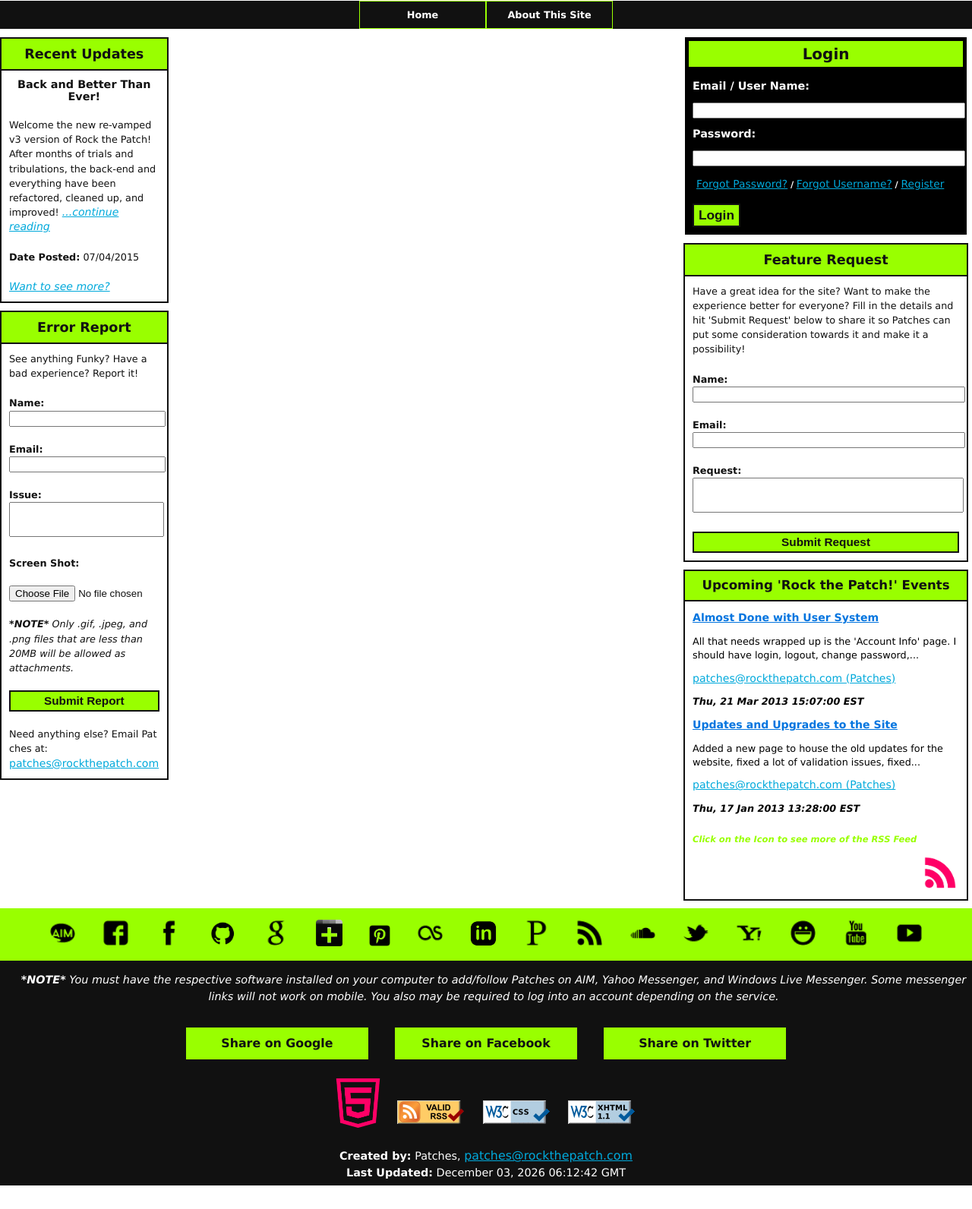
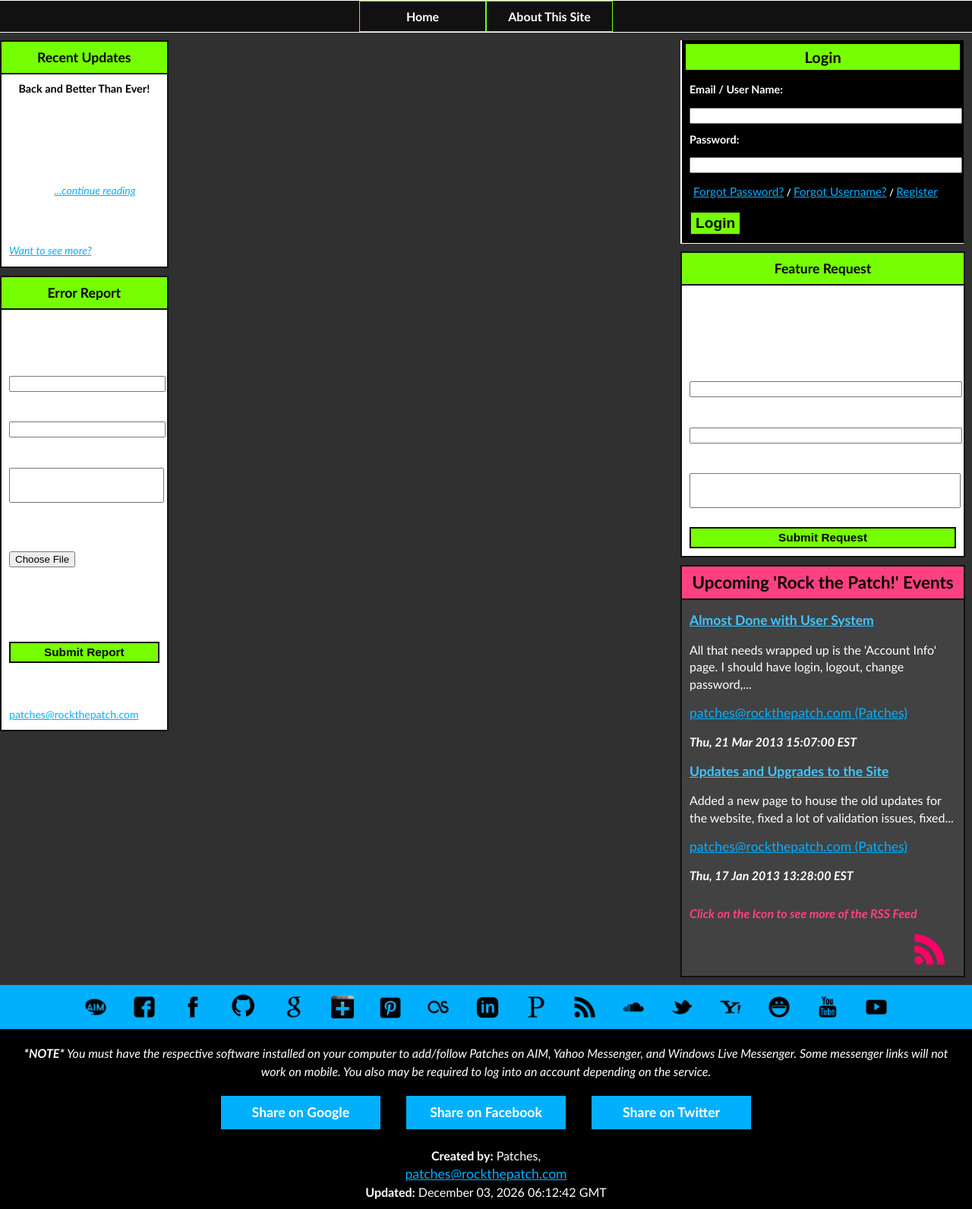
Before and after one commit to nleano05/RockThePatchv3, a PHP site: page / in a window 1280 px wide. Shown: the whole page at 76% size. Before the commit the page ends 1561 px from the top, so only its background shows below. Run offline with PHP 8.4, Linux system fonts and the light colour scheme; data that the repository does not hold is empty; some libraries are stand-ins or nearby versions.

Commit message:
CSS and documentation fixes/updates and fixes based on code analysis
#3

```diff
--- a/css/adjust.css
+++ b/css/adjust.css
@@ -3,10 +3,9 @@
  */
 @media screen and (min-width: 0px) and (max-width: 720px) {
     #content-area, #content-area-right, #content-area-left{width:100%;float:none;clear:both;}
-    #validation a {width: 100%;display: inline-block;margin: 5px;}
-
-    #feature-request, #recent-updates{border-left: 0;border-right:0;}
-
+    .share-button{width:100%;margin: 10px 0;padding:0;text-align: center;}
+    .share-button a{width: 100%;text-decoration: none;margin: 0;padding: 10px 0;text-align: center;}
+    #feature-request, #recent-updates, #rss {border-left: 0;border-right:0;}
     #login-mobile {
         display: inline-block;
         visibility: visible;
--- a/css/main.css
+++ b/css/main.css
@@ -1,109 +1,107 @@
 /**
-* General styles
+* General Styles
 */
-body{margin:0;padding:0;font-family:Geneva, Verdana, Helvetica, Arial, sans-serif;}
-p{color: #111111;padding:5px;margin:0;font-size:.9em;line-height:150%;}
+a{font-size:1.1em;}
+a:link{color:#00B0FF;}
+a:visited{color:#40C4FF;}
+a:hover{color:#F50057;}
+a:active{color:#FF4081;}
+body{background:#303030;margin:0;padding:0;font-family:"Trebuchet MS", Helvetica, sans-serif;width: 100%;}
+p{color: #ffffff;padding:5px;margin:0;font-size:1.0em;line-height:150%;}
 textarea{resize:none;}
+.button{background:#76FF03;color: #000000;border:2px #111 solid;padding-top:3px;padding-bottom:3px;font-size:1.2em;font-weight:bold;}
+.button:hover{background:#B2FF59;}
 .clear{clear:both;}
-.button{background:#99ff00;color:#111;border:2px #111 solid;padding-top:3px;padding-bottom:3px;font-size:1.2em;font-weight:bold;}
-.button:hover{background:#99ff88;}
-a{font-size:1.1em;}
-a:link{color:#01A9DB;}
-a:visited{color:#0174DF;}
-a:hover{color:#99ff00;}
-a:active{color:#99ff00;}
 
 /**
 * Styles for main nav bar
 */
 #nav-bar {width:100%;height:auto;margin:0;padding:0;background: #111111;border-top:1px #ffffff solid;border-bottom:1px #ffffff solid;text-align:center;z-index:3;}
 #nav-bar ul {margin:0;padding:0;list-style:none;font-weight:bold;}
-#nav-bar ul li {display:inline-block;padding:0;margin:0;border:1px #99ff00 solid;text-align:center;}
-#nav-bar ul li a {display:inline-block;width:165px;color: #ffffff;text-decoration:none;font-size:.8em;padding-top:10px;padding-bottom:10px;margin:0;}
-#nav-bar ul li:hover{background: #99ff00;border:1px #ffffff solid;}
+#nav-bar ul li {display:inline-block;padding:0;margin:0;border:1px #76FF03 solid;text-align:center;}
+#nav-bar ul li a {display:inline-block;width:165px;color: #ffffff;text-decoration:none;font-size:1.0em;padding-top:10px;padding-bottom:10px;margin:0;}
+#nav-bar ul li:hover{background: #76FF03;border:1px #ffffff solid;}
 #nav-bar ul li ul {display:none;z-index:3;}
 #nav-bar ul li:hover ul {display:block;position:absolute;margin:0;padding:0;}
 #nav-bar ul li:hover ul li {display:block;width:180px;background: #111111;border-left:1px #ffffff solid;border-bottom:1px #ffffff solid;border-top:1px #ffffff solid;}
-#nav-bar ul li:hover ul li a {color: #ffffff;font-size:.8em;}
-#nav-bar ul li:hover ul li:hover {background: #99ff00;}
+#nav-bar ul li:hover ul li a {color: #ffffff;font-size:1.0em;}
+#nav-bar ul li:hover ul li:hover {background: #76FF03;}
 #nav-bar ul li:hover a , #nav-bar ul li:hover ul li:hover a {color: #111111;}
-/*#nav-bar ul li.current, #nav-bar ul li ul li.current{background:#424242;color:#fff;}
-#nav-bar ul li.current:hover, #nav-bar ul li ul li.current:hover{background:#99FF00;color:#fff;}*/
+/*TODO- Re-enable these once I have more pages */
+/*#nav-bar ul li.current, #nav-bar ul li ul li.current{background:#424242;color:#fff;}*/
+/*#nav-bar ul li.current:hover, #nav-bar ul li ul li.current:hover{background:#99FF00;color:#fff;}*/
 
 /**
- * Styles for main content area
- */
-#content-area{width:53%;height:auto;min-height:330px;margin:0 0 0 4px;padding:15px 0;float:left;}
+* Styles for main content area
+*/
+#content-area{width:53%;height:auto;min-height:330px;margin:0;padding:15px 0;float:left;}
 #content-area p{padding:7px 20px 7px 20px;margin:0;line-height:150%;}
 #content-area h1{padding:7px 20px 7px 20px;margin:0;font-size:1.4em;}
 #content-area h2{padding:7px 20px 7px 20px;margin:0;color:#D358F7;font-size:1.1em;}
-#content-area ul{line-height:150%;margin:7px;color:#111;}
+#content-area ul{line-height:150%;margin:7px;}
 #content-area ul li{color:#fff;padding: 0 5px;margin:0;font-size:.9em;}
 #content-area ul li a{padding: 0 5px;margin:0;}
-#content-area-left{width:17%;float:left;}
-#content-area-right{width:29%;float:left;}
+#content-area-left{width:17%;float:left;margin:0;}
+#content-area-right{width:29%;float:left;margin:0;}
 #bread-crumbs{padding:10px 20px 0 20px;font-size:.9em;color:#fff;}
 
 /**
- * Styles for recent updates area
- */
-#recent-updates{margin:10px 0 10px 0;padding:0;width:100%;height:auto;background:#fff;border:2px #111 solid;}
-#recent-updates h1{font-size:1.1em;padding:10px;margin:0;font-weight:bold;background:#99ff00;color:#111;text-align:center;border-bottom:2px #111 solid;}
-#recent-updates h2{font-size:.9em;padding:10px;margin:0;font-weight:bold;color:#111;}
-#recent-updates p{font-size:.8em;padding:10px;margin:0;color:#111;}
-#recent-updates a{font-size:1.1em;}
-
-/**
-  * Styles for the error report and feature request areas
-  */
-#error-report, #feature-request{margin:10px 0 10px 0;padding:0;width:100%;height:auto;border:2px #111 solid;}
-#error-report-mobile h1{font-size:1.1em;padding:10px;margin:0;font-weight:bold;background:#99ff00;color:#111;text-align:center;border-top:2px #111 solid;border-bottom:2px #111 solid;}
-#error-report h1, #error-report-mobile h1, #feature-request h1{font-size:1.1em;padding:10px;margin:0;font-weight:bold;background:#99ff00;color:#111;text-align:center;border-bottom:2px #111 solid;}
-#error-report p, #error-report-mobile p, #feature-request p{font-size:.8em;padding:10px;margin:0;}
-#error-report a, #error-report-mobile a, #feature-request a{font-size:1.1em;word-break:break-all;}
-.file-input{width:100%;}
-.file-input input{width:100%;}
-#error-report-mobile{display:none;visibility:hidden;width:0;height:0;}
-
-/**
-  * Styles for login area
-  */
+* Styles for login area
+*/
 #login{margin:10px 0 0 0;padding:0;background:black;width:100%;height:auto;display:inline-block;min-width:210px;border-bottom:1px #fff solid;border-left: 2px #fff solid;}
 #login p, #login-mobile p{color:#fff;padding:10px;margin:0;}
 #login a, #login-mobile a{font-size:1.2em;}
 #login input.user-input, #login-mobile input.user-input{margin:5px 10px 5px 10px;width:80%;text-align:center;}
-#login h1, #login-mobile h1{font-size:20px;color:#111;padding:5px;margin:5px;background:#99ff00;}
+#login h1, #login-mobile h1{font-size:20px;padding:5px;margin:5px;background:#76FF03;}
+#login-mobile{display:none;visibility:hidden;width:0;height:0;}
 .forgot-register{float:left;padding:5px;margin:0;font-size:.8em;}
 .login-field{font-size:.9em;}
-#login-mobile{display:none;visibility:hidden;width:0;height:0;}
 
 /**
- * Styles for the RSS area
- */
-#rss{width:100%;padding:0;margin:0 0 10px 0;font-size:.8em;line-height:140%;background:#fff;border:2px #111 solid;}
-#rss h1{font-size:1.3em;color:#111;font-weight:bold;padding:10px 0 10px 0;margin:0px;background:#99ff00;width:100%;text-align:center;border-bottom:2px #111 solid;}
-#rss h2{font-size:.9em;color:#111;font-weight:bold;padding:0 10px 0 10px;margin:0;}
-#rss dt{padding:0 10px 0 10px;}
-.rss-icon{width:50px;float:right;margin:0 10px 10px 10px;padding:0;}
-.rss-click{font-weight:bold;float:left;color:#99ff00;padding:10px;}
+* Styles for the error report and feature request areas
+*/
+#error-report, #feature-request{background:#ffffff;margin:10px 0 10px 0;padding:0;width:100%;height:auto;border:2px #111 solid;}
+#error-report-mobile h1{font-size:1.1em;padding:10px;margin:0;font-weight:bold;background:#76FF03;text-align:center;border-top:2px #111 solid;border-bottom:2px #111 solid;}
+#error-report h1, #error-report-mobile h1, #feature-request h1{font-size:1.1em;padding:10px;margin:0;font-weight:bold;background:#76FF03;text-align:center;border-bottom:2px #111 solid;}
+#error-report p, #error-report-mobile p, #feature-request p{font-size:.8em;padding:10px;margin:0;}
+#error-report a, #error-report-mobile a, #feature-request a{font-size:1.1em;word-break:break-all;}
+#error-report-mobile{display:none;visibility:hidden;width:0;height:0;}
+.file-input{width:100%;}
+.file-input input{width:100%;}
 
 /**
-* Styles for the footer area
+* Styles for recent updates area
 */
-#footer{background:#111;margin:0;padding:0;height:auto;width:100%;clear:both;}
-#social-media{width:100%;text-align:center;background: #99ff00;margin:0;padding:0;clear:both;}
-#social-media img{margin:15px;width:35px;height:auto;}
-#note {width:100%;text-align:center;padding:10px;}
-#note p {color:#fff;}
-#share-buttons{width:100%;text-align:center;padding-top: 5px;}
-.share-button{background: #99ff00;margin:10px 15px;display:inline-block;text-align:center;}
-.share-button p {margin:auto;}
-.share-button a {display:block;width:180px;text-decoration:none;margin:auto;padding:5px 25px;}
-.share-button a:link, .share-button a:visited, .share-button a:active{color: #111111;font-weight: bold;}
-.share-button a:hover{background: #99ff88;}
-#validation{width:100%;text-align: center;padding:10px 0;}
-#validation a{margin-right: 5px; margin-left: 5px;}
-.html5 {width:65px;}
-.valid{margin:5px;}
-#contact-info{width:100%;text-align: center;}
-#contact-info p{color:#fff;}
+#recent-updates{margin:10px 0 10px 0;padding:0;width:100%;height:auto;background:#ffffff;border:2px #111 solid;}
+#recent-updates h1{font-size:1.1em;padding:10px;margin:0;font-weight:bold;background:#76FF03;text-align:center;border-bottom:2px #111 solid;}
+#recent-updates h2{font-size:.9em;padding:10px;margin:0;font-weight:bold;}
+#recent-updates p{font-size:.8em;padding:10px;margin:0;}
+#recent-updates a{font-size:1.1em;}
+
+/**
+* Styles for RSS area
+*/
+#rss{width:100%;padding:0;margin:0 0 10px 0;font-size:1.0em;line-height:140%;background:#424242;border:2px #111111 solid;}
+#rss h1{font-size:1.4em;font-weight:bold;padding:10px 0 10px 0;margin:0;background:#FF4081;width:100%;text-align:center;border-bottom:2px #111111 solid;}
+#rss h2{font-size:1.1em;font-weight:bold;padding:0 10px 0 10px;margin:0;}
+#rss dt{padding:0 10px 0 10px;color:#ffffff;}
+.rss-icon{width:50px;float:right;margin:0 10px 0 10px;padding:0;}
+.rss-click{font-weight:bold;float:left;color:#FF4081;padding:10px;}
+.rss-icon{width:50px;float:right;margin:0 10px 0 10px;padding:0 10px 10px 0;border:none;}
+
+/**
+* Styles for footer area
+*/
+#footer{background:#000000;margin:0;padding:0;height:auto;width:100%;clear:both;}
+#social-media{width:100%;text-align:center;background:#00B0FF;margin:0;padding:0;clear:both;}
+#social-media a{margin:0;padding:0;text-decoration: none; border: 0;}
+#social-media img{margin:10px 15px;width:30px;height:auto;padding:0;border:none;}
+#note {width:100%;text-align:center;padding:0;margin: 0;}
+#note p {padding:20px;margin: 0;color:#ffffff;}
+#share-buttons{width:100%;text-align:center;margin:0;padding:0;}
+.share-button{margin: 0 15px;padding:0;display: inline-block;text-align: center;}
+.share-button a{color: #ffffff;display:block;width:180px;text-decoration: none;background: #00B0FF;margin: 0;padding: 10px 15px;float: left;text-align: center;}
+.share-button a:hover{background: #40C4FF;}
+.share-button p{text-align: center;padding:0;font-weight: bold;}
+#contact-info{width:100%;text-align: center;padding-top: 10px;}
+#contact-info p{word-break:break-all;padding: 10px;color:#ffffff;}
--- a/inc/footer.php
+++ b/inc/footer.php
@@ -1,6 +1,8 @@
 <!-- ### Style Adjustments for IE 7 ### -->
 <!--[if IE 7]>
 <style>
+    .share-button{margin: auto 15px;display: inline;}
+
     #social-media {
         margin-top: -7px;
     }
@@ -95,41 +97,41 @@ log_util::log(LOG_LEVEL_DEBUG, "currentURL: " . $currentURL);
         </p>
     </div>
 </div>
-<div id="validation">
-    <p>
-        <a href="http://validator.w3.org/check?uri=<?php echo($currentURL); ?>&amp;ss=1"
-           title="Check validation of this markup with HTML5 standards"><img src="/images/html5.png"
-                                                                             id="html5-validation-link"
-                                                                             alt="Check validation of this markup with HTML5 standards"
-                                                                             class="html5"/></a>
-            <a href="http://validator.w3.org/feed/check.cgi?url=https%3A//www.rockthepatch.com/rss/current-events.xml"
-               title="Check validation of the RSS Feed"><img src="/images/valid-rss.png"
-                                                             alt="Check validation of the RSS Feed" id="rss-validation-link"
-                                                             class="valid"/></a>
-
-            <a href="http://jigsaw.w3.org/css-validator/validator?uri=<?php echo($currentURLForCSS); ?>&amp;profile=css3"
-               title="Check validation of CSS stylesheets with CSS3 standards"><img src="/images/valid-css.png"
-                                                                                    id="css-validation-link"
-                                                                                    alt="Check validation of CSS stylesheets with CSS3 standards"
-                                                                                    class="valid"/></a>
-
-            <a href="http://validator.w3.org/check?uri=<?php echo($currentURL); ?>&amp;doctype=XHTML+1.1&amp;=1"
-               title="Check validation of this markup with XHTML 1.1 standards"><img src="/images/valid-xhtml11.png"
-                                                                                     id="xhtml-validation-link"
-                                                                                     alt="Check validation of this markup with XHTML 1.1 standards"
-                                                                                     class="valid"/></a>
-    </p>
-</div>
+<!--<div id="validation">-->
+<!--    <p>-->
+<!--        <a href="http://validator.w3.org/check?uri=--><?php //echo($currentURL); ?><!--&amp;ss=1"-->
+<!--           title="Check validation of this markup with HTML5 standards"><img src="/images/html5.png"-->
+<!--                                                                             id="html5-validation-link"-->
+<!--                                                                             alt="Check validation of this markup with HTML5 standards"-->
+<!--                                                                             class="html5"/></a>-->
+<!--        <a href="http://validator.w3.org/feed/check.cgi?url=https%3A//www.rockthepatch.com/rss/current-events.xml"-->
+<!--           title="Check validation of the RSS Feed"><img src="/images/valid-rss.png"-->
+<!--                                                         alt="Check validation of the RSS Feed" id="rss-validation-link"-->
+<!--                                                         class="valid"/></a>-->
+<!---->
+<!--        <a href="http://jigsaw.w3.org/css-validator/validator?uri=--><?php //echo($currentURLForCSS); ?><!--&amp;profile=css3"-->
+<!--           title="Check validation of CSS stylesheets with CSS3 standards"><img src="/images/valid-css.png"-->
+<!--                                                                                id="css-validation-link"-->
+<!--                                                                                alt="Check validation of CSS stylesheets with CSS3 standards"-->
+<!--                                                                                class="valid"/></a>-->
+<!---->
+<!--        <a href="http://validator.w3.org/check?uri=--><?php //echo($currentURL); ?><!--&amp;doctype=XHTML+1.1&amp;=1"-->
+<!--           title="Check validation of this markup with XHTML 1.1 standards"><img src="/images/valid-xhtml11.png"-->
+<!--                                                                                 id="xhtml-validation-link"-->
+<!--                                                                                 alt="Check validation of this markup with XHTML 1.1 standards"-->
+<!--                                                                                 class="valid"/></a>-->
+<!--    </p>-->
+<!--</div>-->
 <div class="clear"></div>
 <div id="contact-info">
     <p>
-        <strong>Created by:</strong> Patches, <a href="mailto:<?php if (isset($gMasterAdminEmail)) {
+        <strong>Created by:</strong> Patches,<br/> <a href="mailto:<?php if (isset($gMasterAdminEmail)) {
             echo($gMasterAdminEmail);
         } ?>?subject='Rock%20the%20Patch!'%20Email%20from%20user" title="Email <?php if (isset($gMasterAdminName)) {
             echo($gMasterAdminName);
         } ?>"><?php if (isset($gMasterAdminEmail)) {
                 echo($gMasterAdminEmail);
             } ?></a><br/>
-        <strong>Last Updated:</strong> <?php echo($timeModified . " GMT"); ?>
+        <strong>Updated:</strong> <?php echo($timeModified . " GMT"); ?>
     </p>
 </div>
--- a/php-main/lib_check.php
+++ b/php-main/lib_check.php
@@ -167,10 +167,10 @@ class lib_check {
             $args[$parameter->name] = ${$parameter->name};
         }
         log_util::logFunctionStart($args);
-        $pattern = strtr($needle, array(
+        $pattern = strtr($needle, [
             '*' => '.*?', // 0 or more (lazy) - asterisk (*)
             '?' => '.', // 1 character - question mark (?)
-        ));
+        ]);
         log_util::logDivider();
         return preg_match("/$pattern/", $haystack);
     }
--- a/php-main/log_util.php
+++ b/php-main/log_util.php
@@ -22,7 +22,6 @@ class log_util {
      * @notes
      *    - Currently only logs if gDebugMode is enabled
      *    - Currently does not take into account log level
-     *
      * @example - For just a message: log_util::log(LOG_LEVEL_DEBUG, "message");
      * @example - For a message with a resource: log_util::log(LOG_LEVEL_DEBUG, "message", $resource);
      *
--- a/rss/current-events.xml
+++ b/rss/current-events.xml
@@ -3,6 +3,7 @@
 <?xml-stylesheet type="text/xsl" href="../rss/current-events.xsl"?>
 <?xml-stylesheet type="text/css" href="../css/rss.css"?>
 
+<!--suppress XmlUnboundNsPrefix -->
 <rss version="2.0" xmlns:atom="http://www.w3.org/2005/Atom">
   <channel>
     <language>en-us</language>
```
Also changed, not shown: php-main/lib.php (line endings or trailing spaces).
